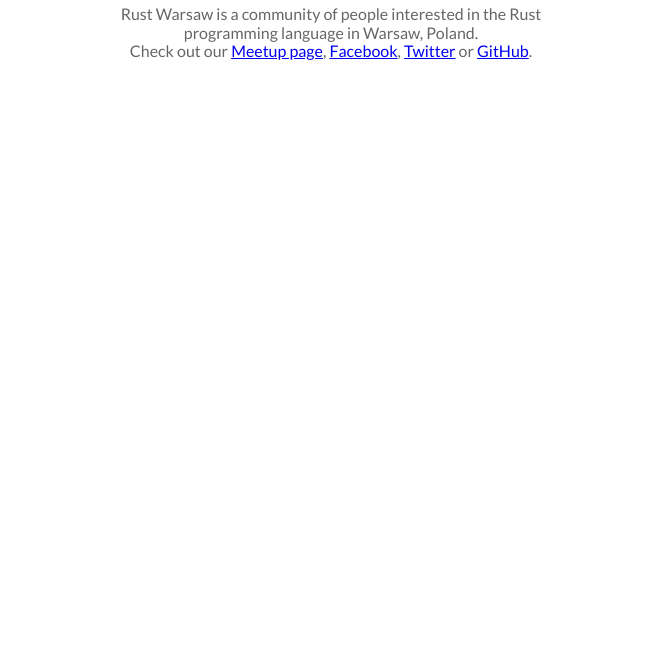
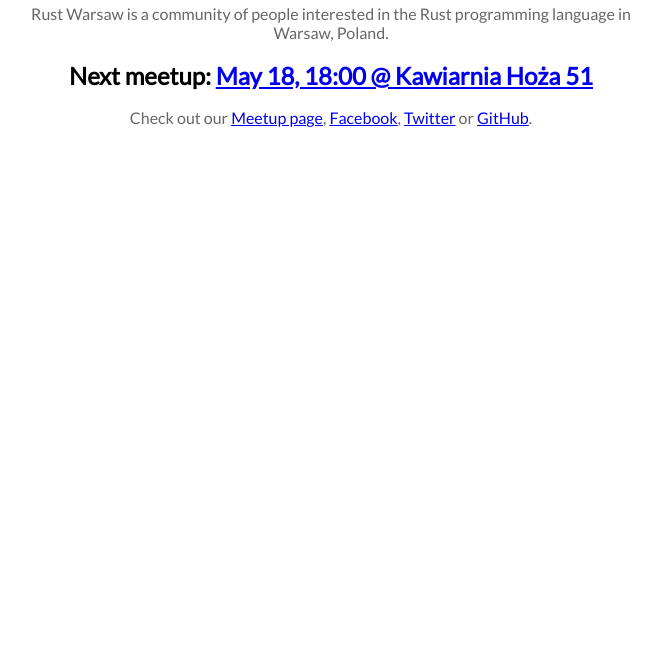
Before and after one commit to rustwarsaw/rustwarsaw.org, a plain HTML site: page www/index.html in a window 1280 px wide. Shown: the part 133-800 px from the top of the page, without its empty margins (309-970 px from the left). Drawn offline with nearby package versions, Linux system fonts and the light colour scheme.

Commit message:
Next meetup information.

```diff
--- a/www/index.html
+++ b/www/index.html
@@ -9,7 +9,7 @@
         <link rel="stylesheet" href="//fonts.googleapis.com/css?family=Lato&subset=latin,latin-ext">
         <style>
             .hello {
-                width: 40%;
+                width: 50%;
                 margin: 80px auto 0;
                 font-family: Lato, sans-serif;
                 text-align: center;
@@ -25,7 +25,9 @@
     <body>
         <section class="hello">
             <h1>Rust Warsaw</h1>
-            <p>Rust Warsaw is a community of people interested in the Rust programming language in Warsaw, Poland.<br>
+            <p>Rust Warsaw is a community of people interested in the Rust programming language in Warsaw, Poland.</p>
+            <h2>Next meetup: <a href="http://www.meetup.com/Rust-Warsaw/events/220171771/">May 18, 18:00 @ Kawiarnia Hoża 51</a></h2>
+            <p>
             Check out our <a href="http://www.meetup.com/Rust-Warsaw/">Meetup page</a>, <a href="https://www.facebook.com/RustWarsaw">Facebook</a>, <a href="https://twitter.com/RustWarsaw">Twitter</a> or <a href="https://github.com/rustwarsaw">GitHub</a>.</p>
         </section>
     </body>
```
